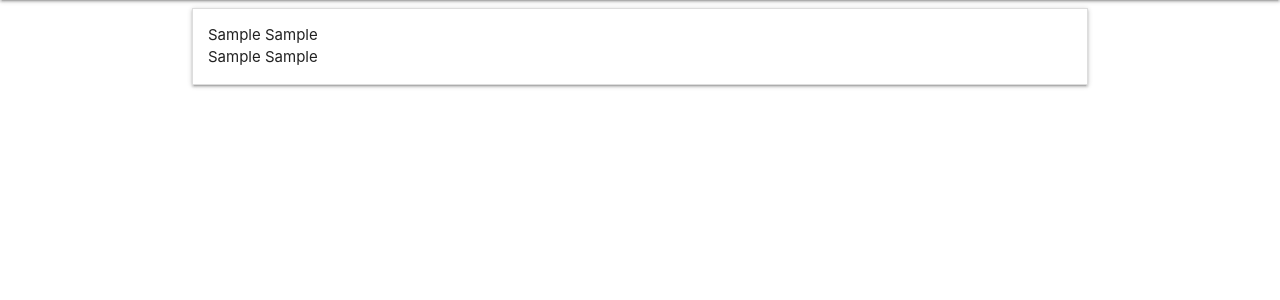
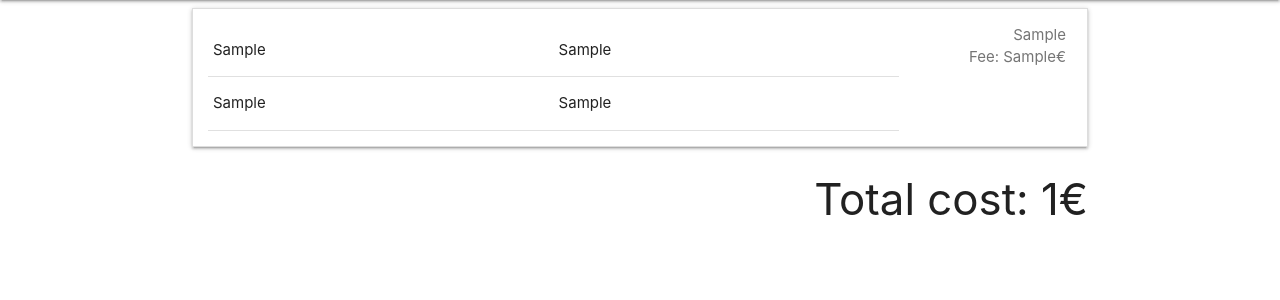
Before and after one commit to sok-gerely/tripplanner, a Django app: template tripplanner/templates/tripplanner/result.html in a window 1280 px wide. Shown: the part 64-364 px from the top of the page. Run offline with Django 3.2, Linux system fonts and the light colour scheme; the template is opened without the code that fills it: most values are stand-ins (such as "Sample title", 1, 10 or a date in 2020).

Commit message:
cost display

```diff
--- a/tripplanner/templates/tripplanner/result.html
+++ b/tripplanner/templates/tripplanner/result.html
@@ -6,19 +6,40 @@
     {% for i in data %}
         <li>
             <div class="collapsible-header">
-                {{ i.0 }} {{ i.2 }}<br>
-                {{ i.1 }} {{ i.3 }}
+                <table style="width: 80%">
+                    <tr>
+                        <td>{{ i.0 }}</td>
+                        <td>{{ i.2 }}</td>
+                    </tr>
+                    <tr>
+                        <td>{{ i.1 }}</td>
+                        <td>{{ i.3 }}</td>
+                    </tr>
+                </table><span class="badge" style="text-align: right">{{ i.5 }}<br>Fee: {{ i.4 }}{{ CURRENCY }}</span>
             </div>
             <div class="collapsible-body">
-                <b>{{ i.0 }} {{ i.2 }}</b><br>
-                {% for ii in i.4 %}
-                    {{ ii.0 }} {{ ii.1 }} <br>
-                {% endfor %}
-                <b>{{ i.1 }} {{ i.3 }}</b>
+                <table class="striped">
+                    <tr class="teal darken-1">
+                        <td>{{ i.0 }}</td>
+                        <td>{{ i.2 }}</td>
+                    </tr>
+                    {% for ii in i.6 %}
+                    <tr>
+                        <td>{{ ii.0 }}</td>
+                        <td>{{ ii.1 }}</td>
+                    </tr>
+                    {% endfor %}
+                    <tr class="teal darken-1">
+                        <td>{{ i.1 }}</td>
+                        <td>{{ i.3 }}</td>
+                    </tr>
+                </table>
             </div>
         </li>
     {% endfor %}
     </ul>
+
+    <h3 class="right-align">Total cost: {{ total_cost }}{{ CURRENCY }}</h3>
 {% endblock %}
 
 {% block js_import %}<script type="text/javascript" src="{% static 'tripplanner/js/result.js' %}"></script>{% endblock %}
--- a/tripplannersite/settings.py
+++ b/tripplannersite/settings.py
@@ -64,6 +64,7 @@ TEMPLATES = [
                 'django.template.context_processors.request',
                 'django.contrib.auth.context_processors.auth',
                 'django.contrib.messages.context_processors.messages',
+                'tripplannersite.template_settings.template_settings'
             ],
         },
     },
--- /dev/null
+++ b/tripplannersite/template_settings.py
@@ -0,0 +1,5 @@
+def template_settings(request):
+    # return any necessary values
+    return {
+        'CURRENCY': '€',
+    }
```
Also changed, not shown: tripplanner/views.py (+9 -4 lines).
